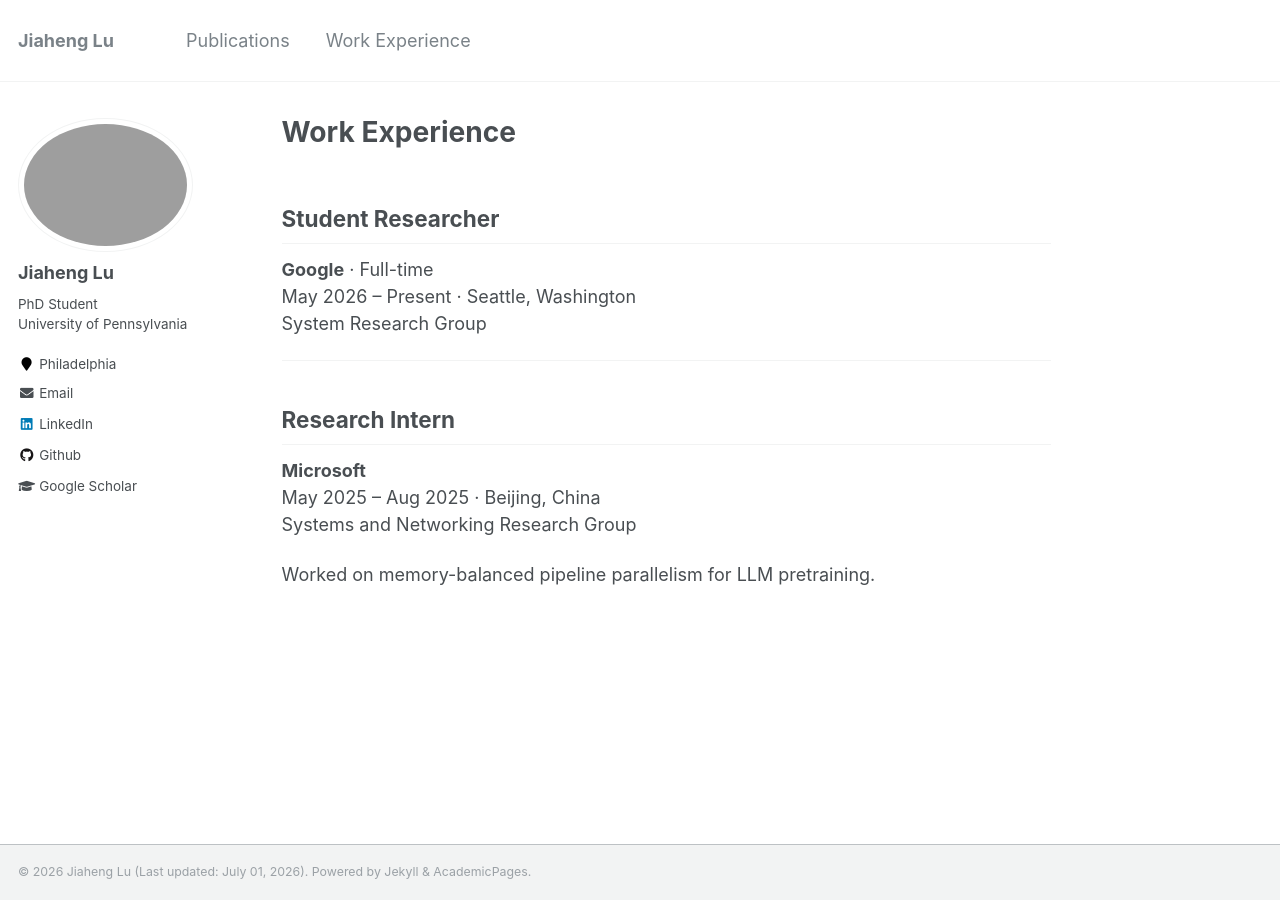
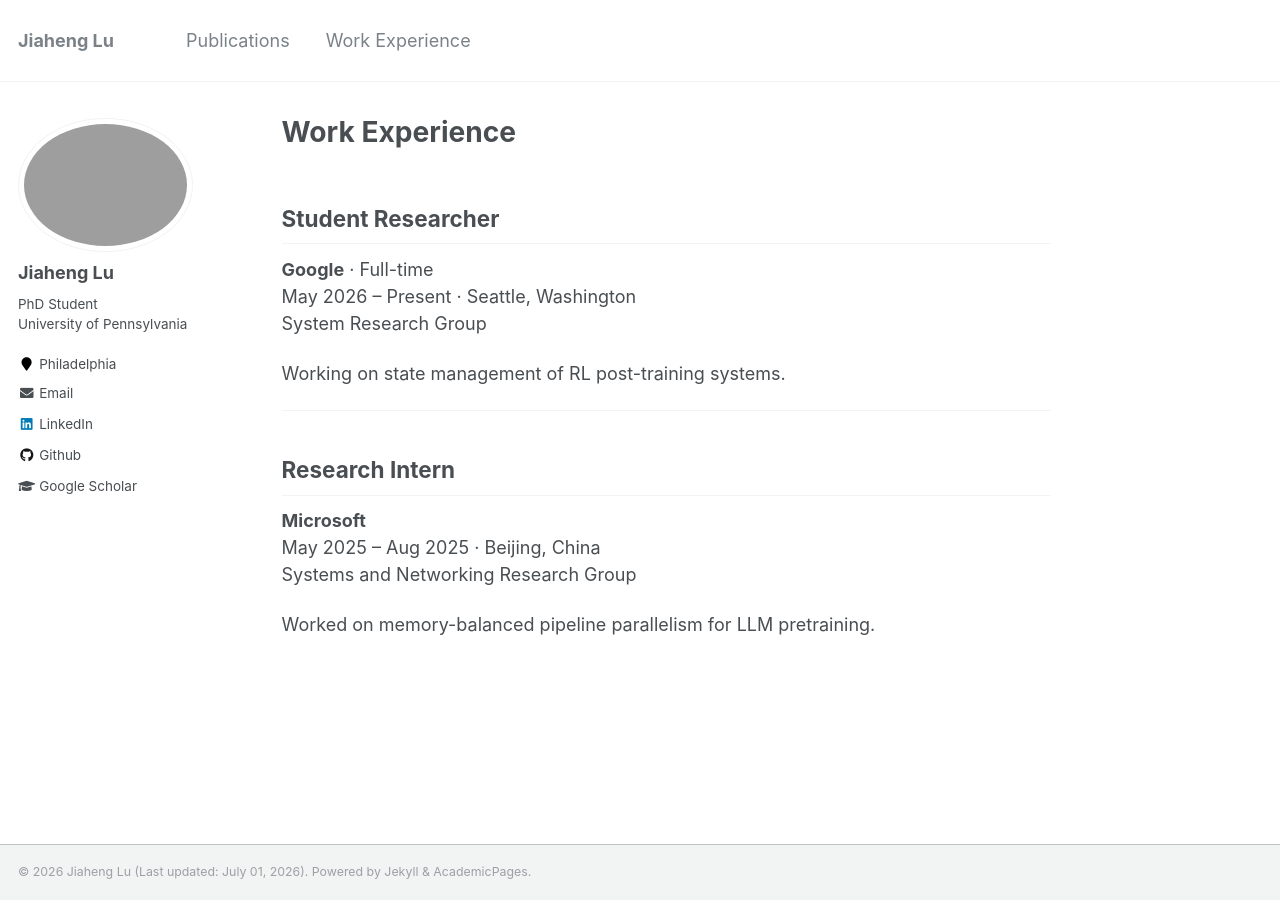
Before and after one commit to JhengLu/JhengLu.github.io, a Jekyll site: the page built from _pages/experience.md, in a window 1280 px wide. Built offline with Jekyll 4.4.1, drawn with Linux system fonts in a browser that asks for light colours.

Commit message:
add description for Google student researcher position
Co-Authored-By: Claude Sonnet 4.6 <noreply@anthropic.com>

```diff
--- a/_pages/experience.md
+++ b/_pages/experience.md
@@ -9,6 +9,8 @@ author_profile: true
 May 2026 – Present · Seattle, Washington
 System Research Group
 
+Working on state management of RL post-training systems.
+
 ---
 
 ## Research Intern
```
